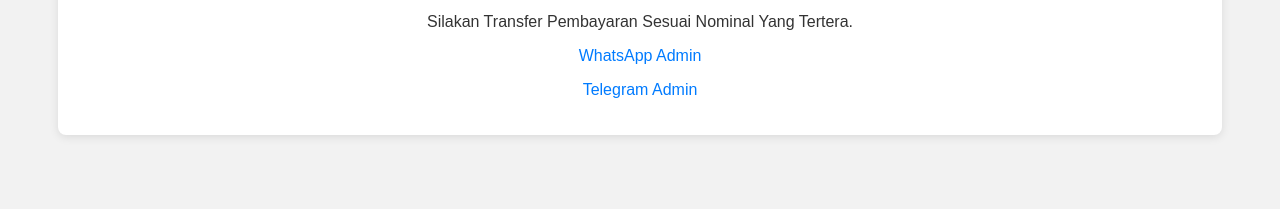
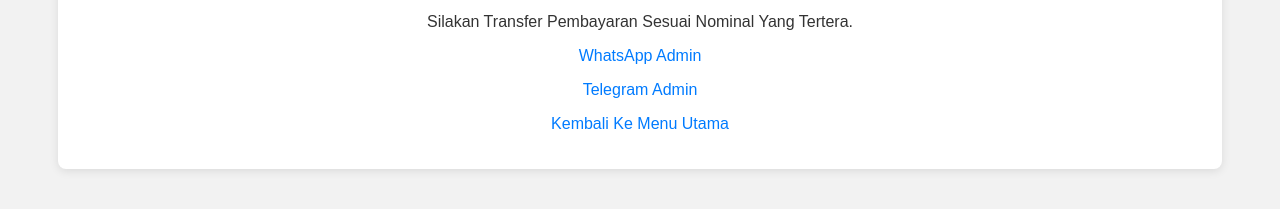
Before and after one commit to victor3232/eror.github.io, a plain HTML site: page index.html in a window 1280 px wide. Shown: the part 335-544 px from the top of the page. Drawn offline with Linux system fonts and the light colour scheme.

Commit message:
Update index.html

```diff
--- a/index.html
+++ b/index.html
@@ -45,6 +45,7 @@
         <a href="https://wa.me/6281246238773">WhatsApp Admin</a>
         <p>
         <a href="https://t.me/kibiljoe">Telegram Admin</a>
+            <p>
+                <a href="https://hits-ssh.web.id/">Kembali Ke Menu Utama</a>
     </div>
 </body>
-</html>
```
